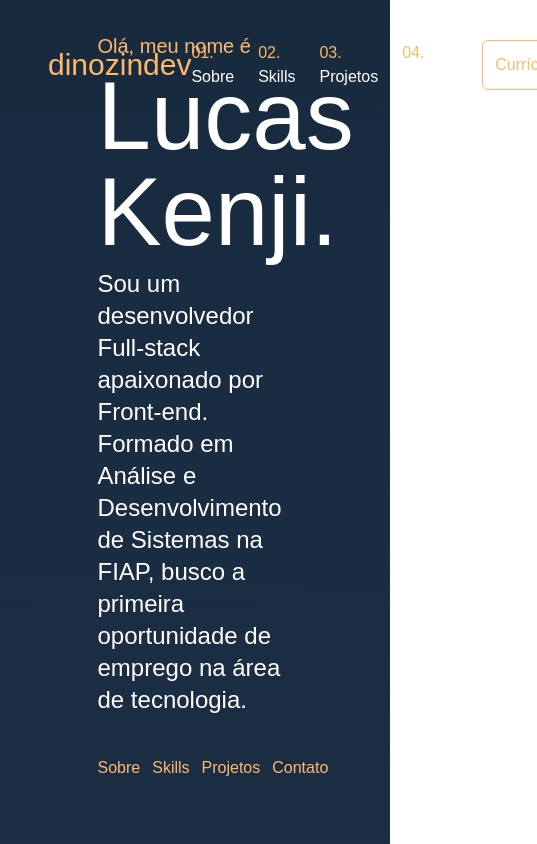
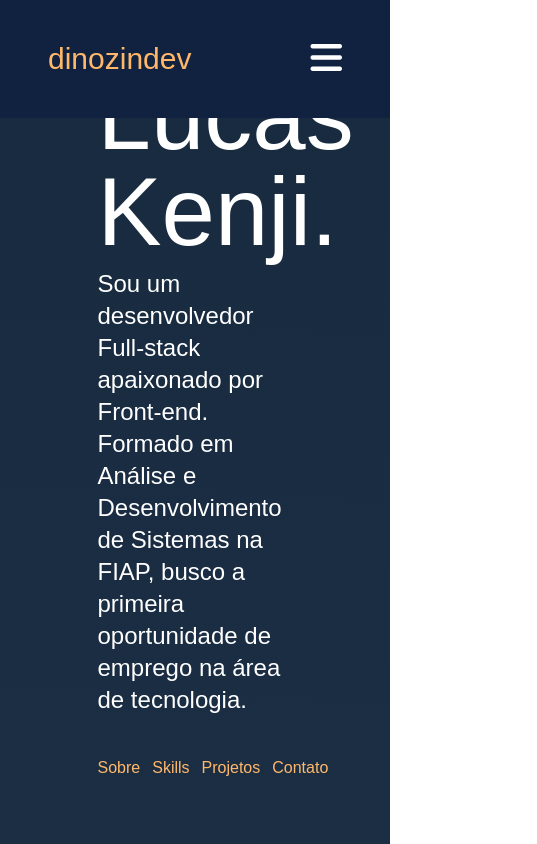
Before and after one commit to dinozindev/portfolio-v2, a React (Vite) app: page / in a window 390 px wide. Shown: the top 844 px of the page, 537 px wide, since content can reach past the window. Built offline with nearby package versions, Linux system fonts and the light colour scheme; some icons are missing; a web font is replaced by a local one.

Commit message:
feat: adicionando responsividade para mobile no header

```diff
--- a/src/Components/Contact.tsx
+++ b/src/Components/Contact.tsx
@@ -7,7 +7,7 @@ const Contact = () => {
             <section className="flex items-center justify-evenly pb-50">
                 <div className="flex flex-col w-2/4 gap-4">
                     <SectionHeader number="04" text="Contato" />
-                    <div className="flex justify-between pt-10">
+                    <div className="flex justify-between pt-10 flex-wrap">
                         <ContactCard title="Email" description="dinozindev@gmail.com">
                             <i className="fa-solid fa-envelope text-5xl"></i>
                         </ContactCard>
--- a/src/Components/Header.tsx
+++ b/src/Components/Header.tsx
@@ -1,17 +1,48 @@
+import { useState } from "react"
 import curriculo from "../Curriculo.pdf"
 
 const Header = () => {
+
+    const [menu, setMenu] = useState<boolean>(false);
+
+    const toggleMenu = () => {
+        setMenu(!menu);
+    }
+
     return (
-        <header className="flex flex-row justify-between items-center px-12 py-10 fixed w-full">
+        <header className="bg-miniwidget md:bg-transparent flex flex-row justify-between items-center px-12 py-10 fixed w-full z-50">
             <h1 className="text-3xl text-orange-300">dinozindev</h1>
-            <div className="flex flex-row justify-end items-center gap-6">
-            <a className="hover:text-orange-200 transition-all" href="#details"><span className="text-orange-300">01.</span> Sobre</a>
-            <a className="hover:text-orange-200 transition-all" href="#skills"><span className="text-orange-300">02.</span> Skills</a>
-            <a className="hover:text-orange-200 transition-all" href="#projects"><span className="text-orange-300">03.</span> Projetos</a>
-            <a className="hover:text-orange-200 transition-all" href="#contact"><span className="text-orange-300">04.</span> Contato</a>
-            <a href={curriculo} target="_blank"><div className="border-solid rounded-md border p-3 text-orange-300 hover:text-white transition-all">
-                Currículo
-            </div></a>
+            <div className="md:hidden">
+                <i
+                    className={`fa-solid ${menu ? "fa-xmark" : "fa-bars"} text-4xl cursor-pointer`}
+                    onClick={toggleMenu}
+                />
+            </div>
+            {/* Menu Mobile */}
+            {menu && (
+                <div className="absolute top-24 left-0 w-full bg-miniwidget flex flex-col items-center gap-6 py-8 md:hidden">
+                    <a className="hover:text-orange-200 transition-all" href="#details"><span className="text-orange-300">01.</span> Sobre</a>
+                    <a className="hover:text-orange-200 transition-all" href="#skills"><span className="text-orange-300">02.</span> Skills</a>
+                    <a className="hover:text-orange-200 transition-all" href="#projects"><span className="text-orange-300">03.</span> Projetos</a>
+                    <a className="hover:text-orange-200 transition-all" href="#contact"><span className="text-orange-300">04.</span> Contato</a>
+                    <a href={curriculo} target="_blank">
+                        <div className="border-solid rounded-md border p-3 text-orange-300 hover:text-white transition-all">
+                            Currículo
+                        </div>
+                    </a>
+                </div>
+            )}
+            {/* Menu Desktop */}
+            <div className="hidden md:flex flex-row justify-end items-center gap-6">
+                <a className="hover:text-orange-200 transition-all" href="#details"><span className="text-orange-300">01.</span> Sobre</a>
+                <a className="hover:text-orange-200 transition-all" href="#skills"><span className="text-orange-300">02.</span> Skills</a>
+                <a className="hover:text-orange-200 transition-all" href="#projects"><span className="text-orange-300">03.</span> Projetos</a>
+                <a className="hover:text-orange-200 transition-all" href="#contact"><span className="text-orange-300">04.</span> Contato</a>
+                <a href={curriculo} target="_blank">
+                    <div className="border-solid rounded-md border p-3 text-orange-300 hover:text-white transition-all">
+                        Currículo
+                    </div>
+                </a>
             </div>
         </header>
     )
```
